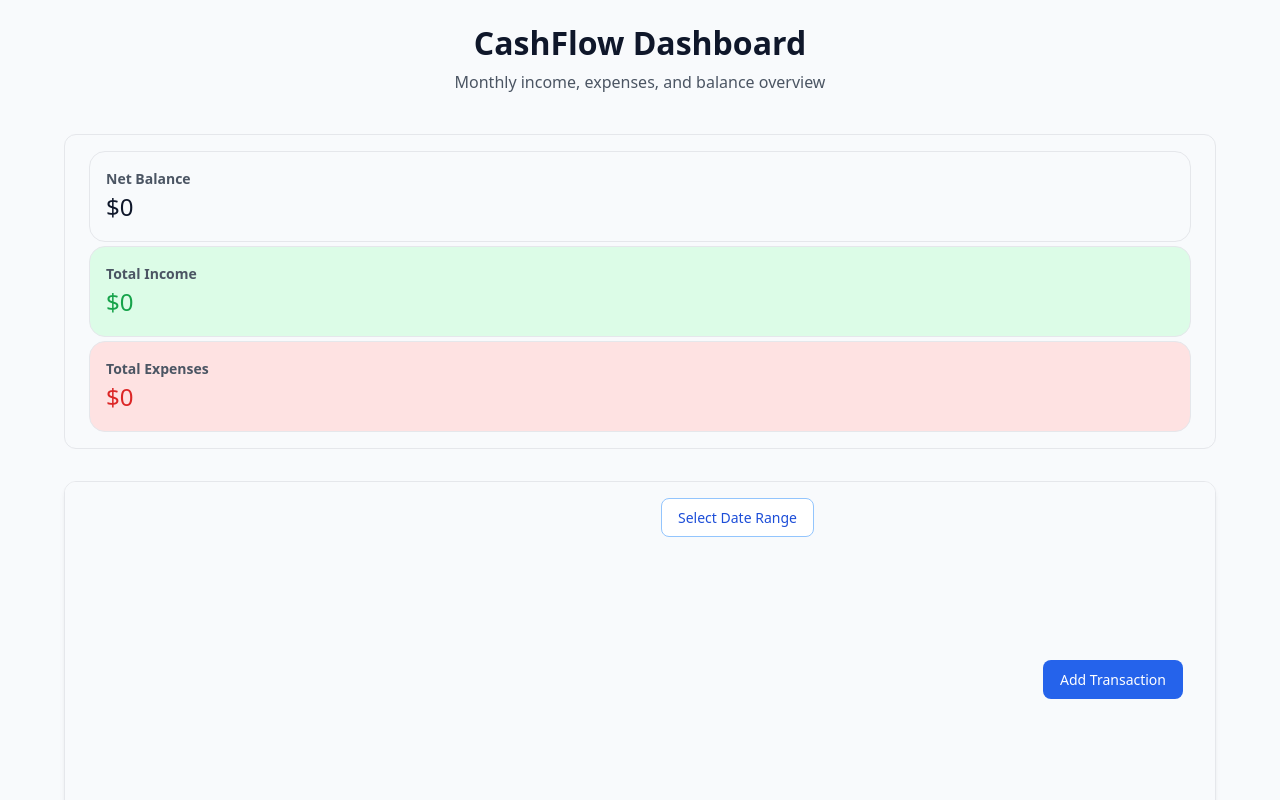
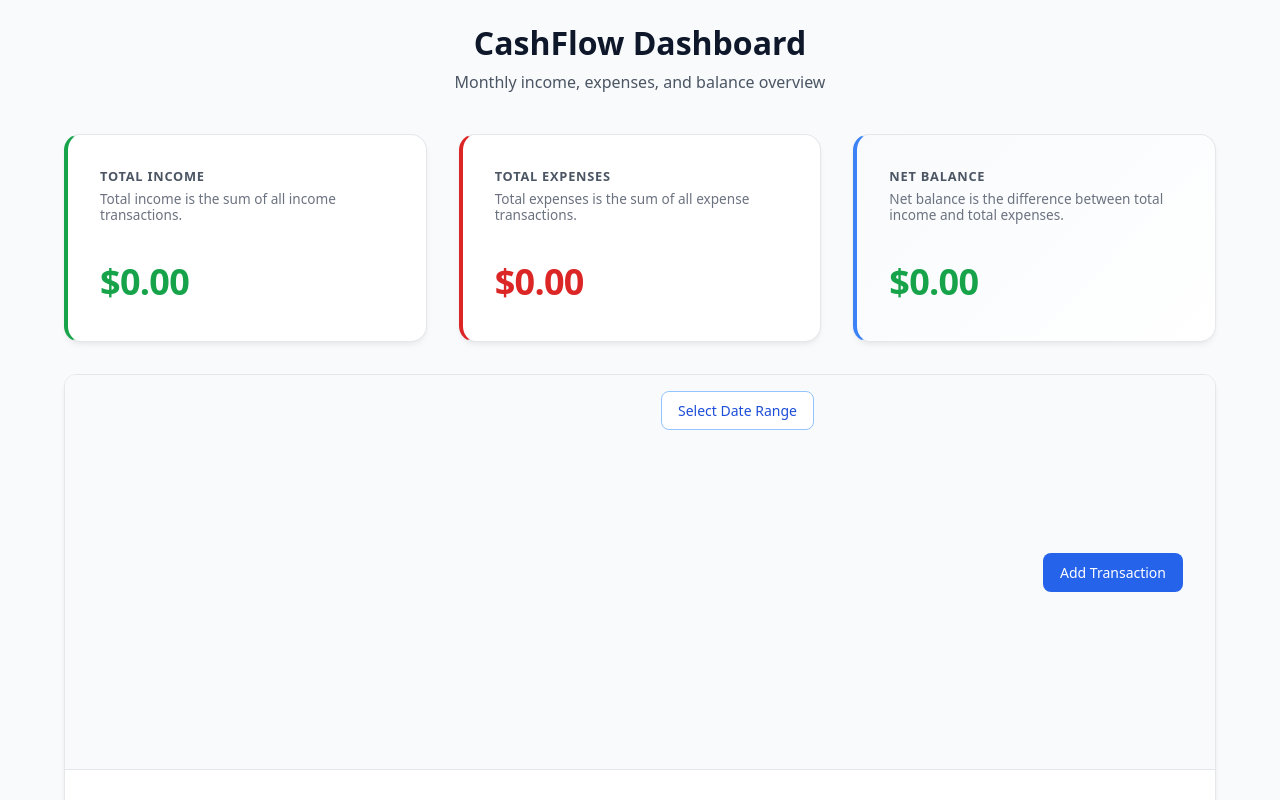
Before and after one commit to Brijsunil2/cashflow-simulator, a React (Vite) app in the folder frontend/: page / in a window 1280 px wide. Shown: the top 800 px of the page. Built offline with nearby package versions, Linux system fonts and the light colour scheme.

Commit message:
refactor: update summary card for a more modern look

```diff
--- a/frontend/src/components/SummaryCard/SummaryCard.jsx
+++ b/frontend/src/components/SummaryCard/SummaryCard.jsx
@@ -2,18 +2,35 @@ import "./SummaryCard.scss";
 
 const SummaryCard = ({ totalIncome, totalExpenses, netBalance }) => {
   return (
-    <section className="summary-card">
-      <div className="card card--balance">
-        <h2 className="card__label">Net Balance</h2>
-        <p className="card__value">{netBalance < 0 && "-"}${Math.abs(netBalance)}</p>
+    <section className="summary-group">
+      <div className="summary-item summary-item--income">
+        <div className="summary-item__info">
+          <h2 className="summary-item__label">Total Income</h2>
+          <p className="summary-item__description">Total income is the sum of all income transactions.</p>
+        </div>
+        <p className="summary-item__value">
+          ${totalIncome.toLocaleString(undefined, { minimumFractionDigits: 2, maximumFractionDigits: 2 })}
+        </p>
       </div>
-      <div className="card card--income">
-        <h2 className="card__label">Total Income</h2>
-        <p className="card__value">${totalIncome}</p>
+
+      <div className="summary-item summary-item--expenses">
+        <div className="summary-item__info">
+          <h2 className="summary-item__label">Total Expenses</h2>
+          <p className="summary-item__description">Total expenses is the sum of all expense transactions.</p>
+        </div>
+        <p className="summary-item__value">
+          ${totalExpenses.toLocaleString(undefined, { minimumFractionDigits: 2, maximumFractionDigits: 2 })}
+        </p>
       </div>
-      <div className="card card--expenses">
-        <h2 className="card__label">Total Expenses</h2>
-        <p className="card__value">${totalExpenses}</p>
+
+      <div className="summary-item summary-item--balance">
+        <div className="summary-item__info">
+          <h2 className="summary-item__label">Net Balance</h2>
+          <p className="summary-item__description">Net balance is the difference between total income and total expenses.</p>
+        </div>
+        <p className={`summary-item__value ${netBalance >= 0 ? 'positive' : 'negative'}`}>
+          {netBalance < 0 ? "-" : ""}${Math.abs(netBalance).toLocaleString(undefined, { minimumFractionDigits: 2, maximumFractionDigits: 2 })}
+        </p>
       </div>
     </section>
   );
--- a/frontend/src/components/SummaryCard/SummaryCard.scss
+++ b/frontend/src/components/SummaryCard/SummaryCard.scss
@@ -4,57 +4,90 @@
 @use "../../styles/abstracts/breakpoints" as *;
 @use "sass:map";
 
-.summary-card {
+.summary-group {
+  display: grid;
+  grid-template-columns: repeat(auto-fit, minmax(280px, 1fr));
+  gap: $space-6;
+  width: 100%;
+
+  @media (max-width: map.get($breakpoints, sm)) {
+    grid-template-columns: 1fr;
+  }
+}
+
+.summary-item {
   display: flex;
-  justify-content: center;
-  gap: $space-4;
-  width: 100%;
+  flex-direction: column;
+  justify-content: space-between;
   background-color: $color-surface;
   border: 1px solid $color-border;
-  padding: 1.5rem;
-  border-radius: 8px;
+  padding: $space-6;
+  border-radius: 16px;
+  box-shadow: 0 4px 6px -1px rgba(0, 0, 0, 0.05), 0 2px 4px -1px rgba(0, 0, 0, 0.03);
+  transition: all 0.3s cubic-bezier(0.4, 0, 0.2, 1);
 
-    @media (max-width: map.get($breakpoints, sm)) {
-        flex-direction: column;
+  &:hover {
+    transform: translateY(-4px);
+    box-shadow: 0 12px 20px -8px rgba(0, 0, 0, 0.12);
+    border-color: $color-primary-200;
   }
 
-  .card {
+  &__info {
     display: flex;
     flex-direction: column;
-    min-width: 150px;
-    background: $color-surface;
-    border: 1px solid $color-border;
-    border-radius: 1rem;
-    padding: $space-4;
+    gap: $space-1;
+    margin-bottom: $space-6;
+  }
 
-    &--balance {
-      background: $color-gray-50;
+  &__label {
+    font-size: 0.8rem;
+    color: $color-text-secondary;
+    font-weight: $weight-bold;
+    text-transform: uppercase;
+    letter-spacing: 0.06em;
+    margin: 0;
+  }
+
+  &__description {
+    font-size: 0.85rem;
+    color: $color-text-muted;
+    line-height: $line-tight;
+    margin: 0;
+  }
+
+  &__value {
+    font-size: 2.25rem;
+    font-weight: $weight-semibold;
+    color: $color-text-primary;
+    margin: 0;
+    letter-spacing: -0.02em;
   }
 
   &--income {
-      background: $color-income-soft;
-
-      & .card__value {
+    border-left: 4px solid $color-income;
+    .summary-item__value {
       color: $color-income;
     }
   }
 
   &--expenses {
-      background: $color-expense-soft;
-
-      & .card__value {
+    border-left: 4px solid $color-expense;
+    .summary-item__value {
       color: $color-expense;
     }
   }
 
-    &__label {
-      font-size: $font-sm;
-      color: $color-text-secondary;
+  &--balance {
+    background: linear-gradient(135deg, $color-gray-50 0%, white 100%);
+    border-left: 4px solid $color-primary-500;
+
+    .summary-item__value {
+      &.positive {
+        color: $color-income;
       }
-
-    &__value {
-      font-size: $font-xl;
-      font-weight: $weight-medium;
+      &.negative {
+        color: $color-expense;
       }
     }
   }
+}
--- a/frontend/src/styles/abstracts/_colors.scss
+++ b/frontend/src/styles/abstracts/_colors.scss
@@ -79,6 +79,7 @@ $color-border: $color-gray-200;
 
 $color-text-primary: $color-gray-900;
 $color-text-secondary: $color-gray-600;
+$color-text-muted: $color-gray-500;
 
 $color-link: $color-primary-700;
 $color-focus: $color-primary-500;
```
Lines whose indentation alone changed are shown as unchanged.
